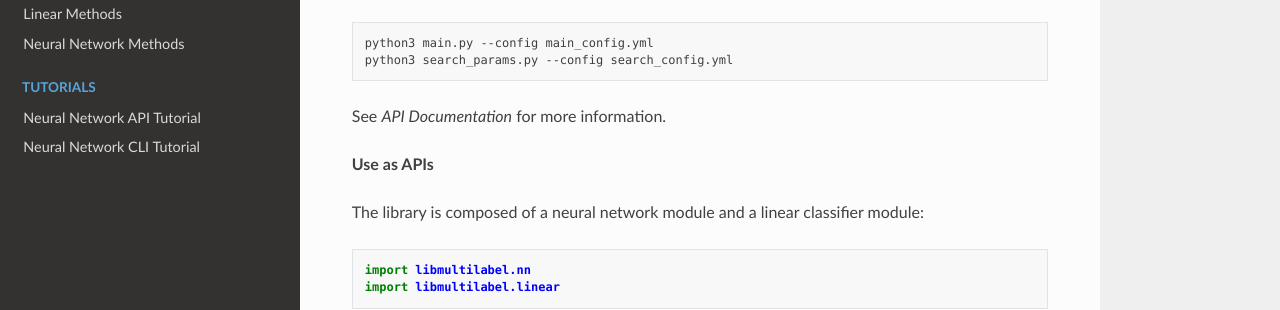
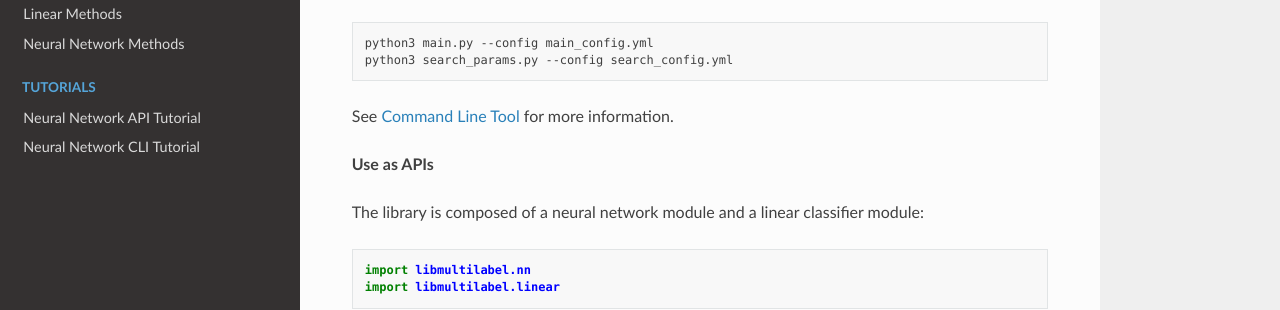
Before and after one commit to ASUS-AICS/LibMultiLabel, a Sphinx documentation site: the page built from docs/index.rst, in a window 1280 px wide and 900 px high. Shown: the part 439-749 px from the top of the window. Built offline with Sphinx 7.4.7 and the Read the Docs theme 2.0.0, drawn with Linux system fonts in a browser that asks for light colours.

Commit message:
API -> CLI

```diff
--- a/docs/index.rst
+++ b/docs/index.rst
@@ -18,7 +18,7 @@ It can be used as a `Command Line Tool <cli/cli.html>`_ or as APIs.
    python3 main.py --config main_config.yml
    python3 search_params.py --config search_config.yml
 
-See *API Documentation* for more information.
+See `Command Line Tool <cli/cli.html>`_ for more information.
 
 **Use as APIs**
 
```
